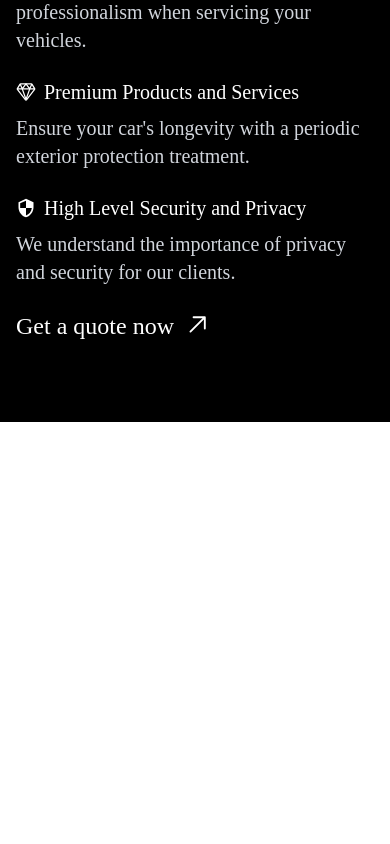
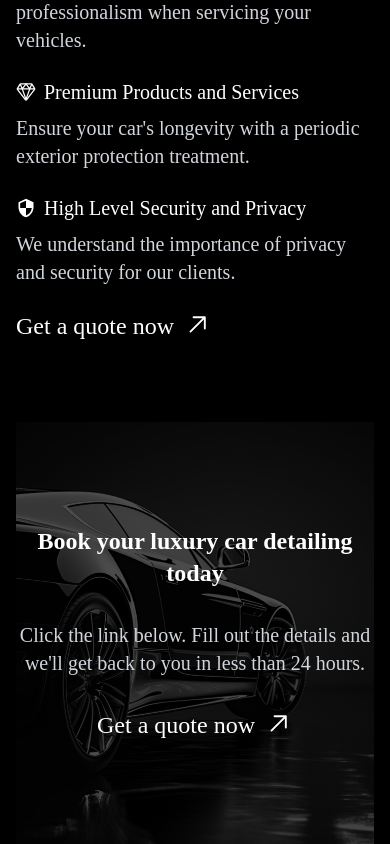
Before and after one commit to VictorMMartinezJr/LuxureDetails, a React (Vite) app: page / in a window 390 px wide. Shown: the part 3195-4039 px from the top of the page. Before the commit the page ends 3617 px from the top, so only its background shows below. Built offline with nearby package versions, Linux system fonts and the light colour scheme.

Commit message:
create responsive Booking section component

```diff
--- a/src/App.css
+++ b/src/App.css
@@ -1,5 +1,6 @@
 li,
-button {
+button,
+a {
   cursor: pointer;
 }
 
--- a/src/App.jsx
+++ b/src/App.jsx
@@ -1,4 +1,5 @@
 import "./App.css";
+import Booking from "./components/Booking";
 import Care from "./components/Care";
 import Details from "./components/Details";
 import Hero from "./components/Hero";
@@ -11,6 +12,7 @@ function App() {
       <Hero />
       <Details />
       <Care />
+      <Booking />
     </main>
   );
 }
--- /dev/null
+++ b/src/components/Booking.jsx
@@ -0,0 +1,32 @@
+import { GoArrowUpRight } from "react-icons/go";
+import booking from "../assets/booking.png";
+
+const Booking = () => {
+  return (
+    <div
+      className="relative min-h-[50vh] grid place-items-center content-center 2xl:min-h-[70vh] 2xl:place-items-end 2xl:content-start"
+      style={{
+        background: `url(${booking})`,
+        backgroundPosition: "center  center",
+        backgroundSize: "cover",
+      }}
+    >
+      <div className="z-10 absolute inset-0 bg-black opacity-70 2xl:opacity-0"></div>
+
+      <div className="relative z-30 flex flex-col items-center gap-8 text-center xl:mt-4 2xl:items-start 2xl:transform 2xl:text-start 2xl:translate-x-1/2">
+        <h2 className="font-bold text-2xl sm:text-3xl lg:text-4xl 2xl:text-6xl 2xl:w-[50%] 2xl:text-start ">
+          Book your luxury car detailing today
+        </h2>
+        <p className="text-gray-300 xl:text-2xl 2xl:text-3xl 2xl:w-1/2">
+          Click the link below. Fill out the details and we'll get back to you
+          in less than 24 hours.
+        </p>
+        <a className="flex gap-2 text-2xl 2xl:text-3xl">
+          Get a quote now <GoArrowUpRight className="text-3xl" />
+        </a>
+      </div>
+    </div>
+  );
+};
+
+export default Booking;
--- a/src/components/Details.jsx
+++ b/src/components/Details.jsx
@@ -5,7 +5,7 @@ const Details = () => {
   return (
     <div className="overflow-hidden">
       <div className="md:flex md:justify-between md:items-center">
-        <h2 className="text-2xl sm:text-3xl  lg:text-4xl">
+        <h2 className="text-2xl sm:text-3xl lg:text-4xl">
           Love in Every Detail
         </h2>
         <p className="text-gray-500 md:w-1/2 xl:text-2xl xl:w-[30%]">
```
Also changed, not shown: src/assets/booking.png (added).
